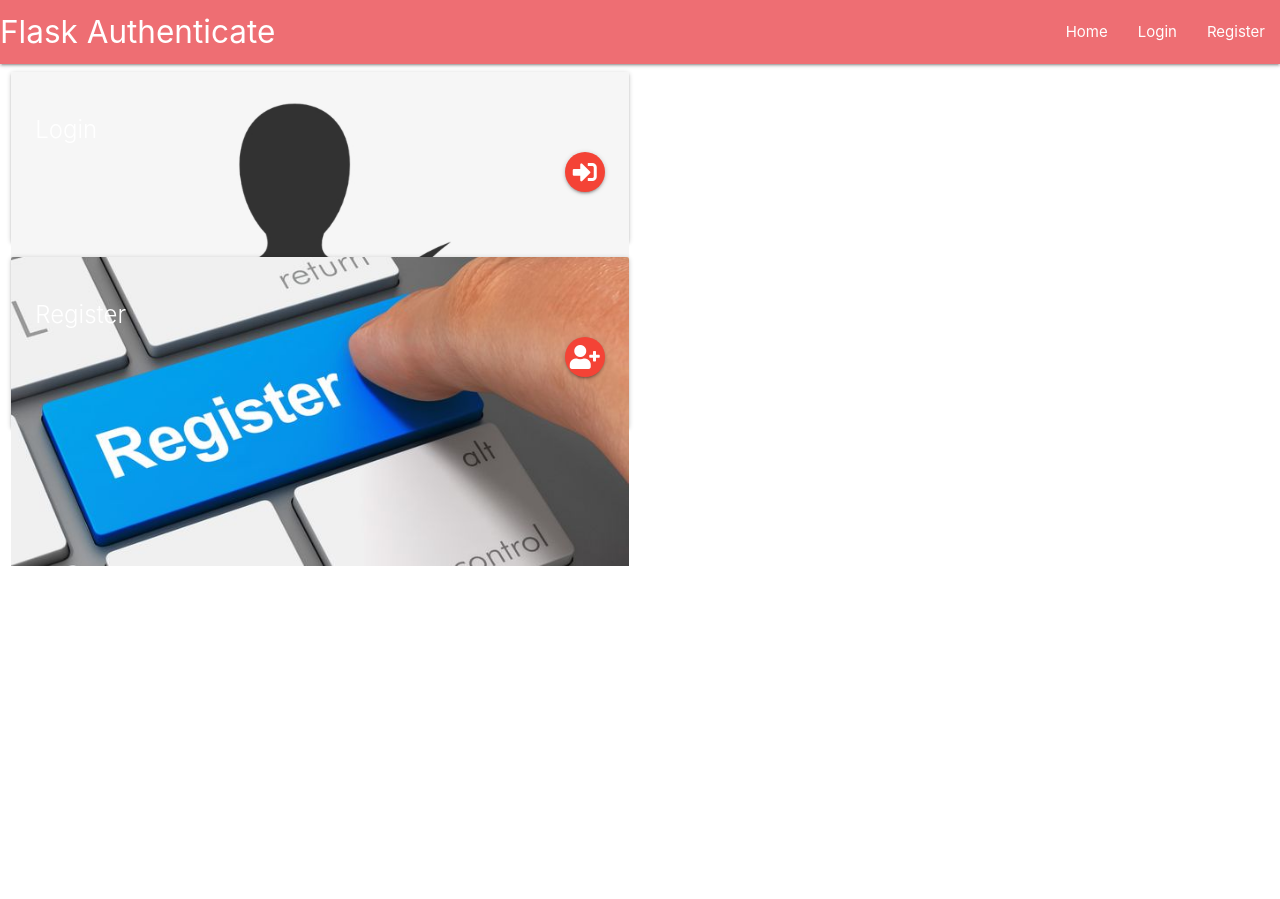
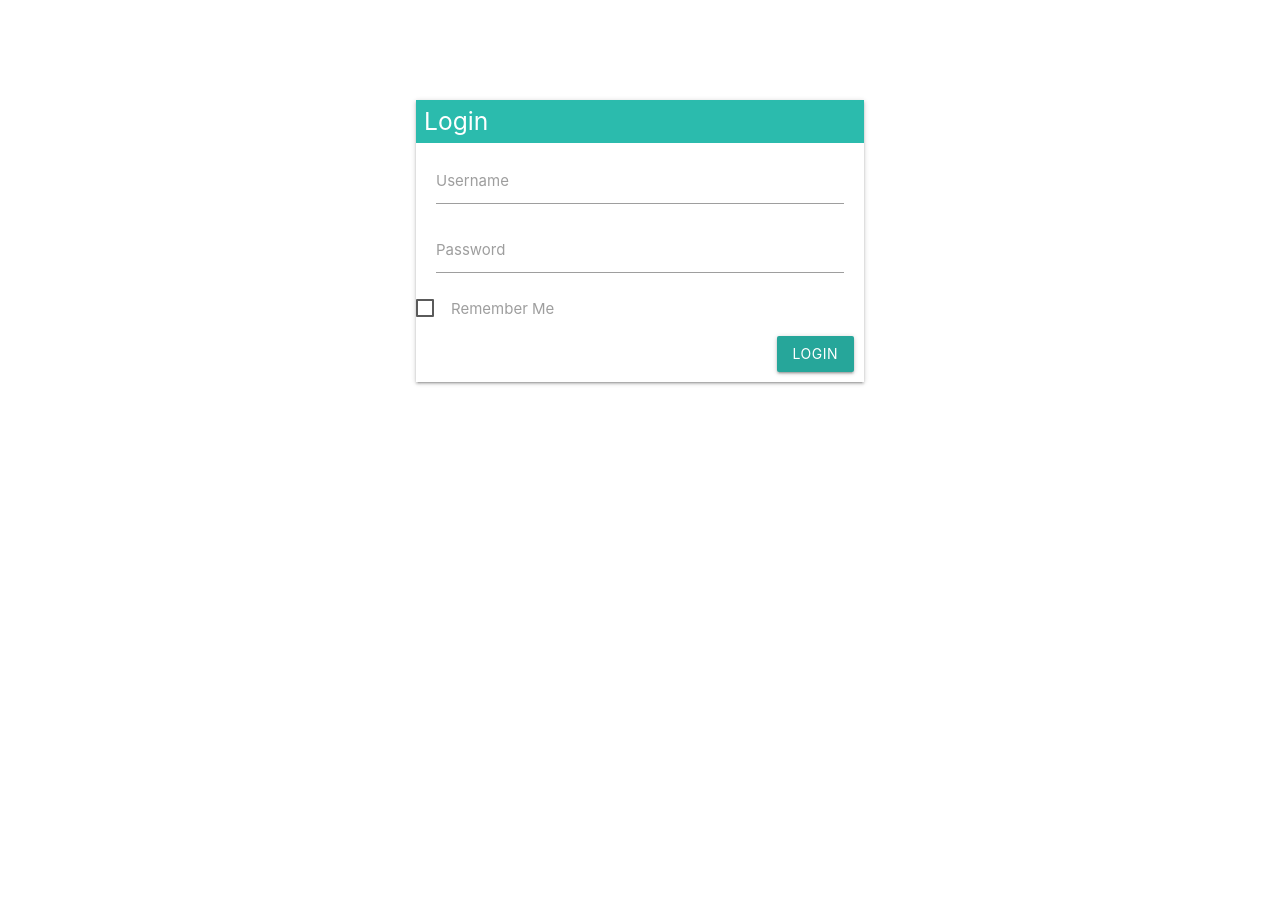
Before and after one commit to michodgs25/flask-authentication, a Flask app: page / in a window 1280 px wide. Shown: the top 899 px of the page. Run offline with Flask 2, Linux system fonts and the light colour scheme; some libraries are stand-ins or nearby versions.

Commit message:
Reform web pathway

```diff
--- a/static/css/style.css
+++ b/static/css/style.css
@@ -1,3 +1,28 @@
-.card-image {
-    height: 100px;
-}
+#panell{
+     margin-top: 100px;
+     padding: 0px;
+   }
+   #loginbtn{
+     float: right;
+     margin-bottom: 10px;
+     margin-right: 10px;
+   }
+   #title{
+     background-color: #2bbbad;
+     color: white;
+     padding: 8px;
+     margin-top: 0px
+   }
+   form{
+     padding:0px;
+     border-radius: 3px;
+     box-sizing: border-box;
+   }
+
+   #username,#password{
+    margin-left: 20px;
+    margin-right: 20px;
+   }
+   #checkbox{
+    margin-left: 30px;
+   }
--- a/templates/base.html
+++ b/templates/base.html
@@ -54,7 +54,7 @@
     {% block content %}
     {% endblock %}
     <!--Scripts library-->
-
+    {% block scripts %}
     <!--jQuery library-->
     <script src="https://code.jquery.com/jquery-3.5.1.min.js"
         integrity="sha256-9/aliU8dGd2tb6OSsuzixeV4y/faTqgFtohetphbbj0=" crossorigin="anonymous"></script>
@@ -62,7 +62,6 @@
     <script src="https://cdnjs.cloudflare.com/ajax/libs/materialize/1.0.0/js/materialize.min.js"></script>
     <!--custom js-->
     <script src="{{ url_for('static', filename='js/app.js') }}"></script>
-    {% block scripts %}
     {% endblock %}
 </body>
 
--- a/templates/home.html
+++ b/templates/home.html
@@ -1,34 +1,63 @@
-{% extends "base.html" %}
-{% block page_header %}
-<div class="container header-container">
-    <div class="row">
-        <div class="col"></div>
-    </div>
-</div>
-{% endblock %}
-{% block content %}
-<div class="row">
-    <div class="col s12 m6">
-        <div class="card">
-            <div class="card-image">
-                <img src="{{url_for('static', filename='images/cards/login-card.png')}}" alt="Login card image">
-                <span class="card-title text-bold text-black">Login</span>
-                <a class="btn-floating halfway-fab waves-effect waves-light red"><i class="fas fa-sign-in-alt"></i></a>
-            </div>
-            <div class="card-content">
-                <p>Login</p>
+<!DOCTYPE html>
+<html lang="en">
+
+<head>
+    <meta charset="UTF-8">
+    <meta name="viewport" content="width=device-width, initial-scale=1.0">
+    <!--font-awesome library, provide site icons-->
+    <link rel="stylesheet" href="https://cdnjs.cloudflare.com/ajax/libs/font-awesome/5.14.0/css/all.min.css"
+        integrity="sha512-1PKOgIY59xJ8Co8+NE6FZ+LOAZKjy+KY8iq0G4B3CyeY6wYHN3yt9PW0XpSriVlkMXe40PTKnXrLnZ9+fkDaog=="
+        crossorigin="anonymous" type="text/css" />
+    <!-- materilize minified CSS library -->
+    <link rel="stylesheet" href="https://cdnjs.cloudflare.com/ajax/libs/materialize/1.0.0/css/materialize.min.css"
+        type="text/css">
+    <!--custom css file-->
+    <link rel="stylesheet" href="{{ url_for('static', filename='css/style.css') }}" type="text/css">
+    <!--site name-->
+    <title>Flask Authenticate</title>
+    <!--Favicon, site icon-->
+    <link id="favicon" rel="icon" type="image/png" sizes="16x16"
+        href="{{url_for('static', filename='images/favicon/favicon-16x16.png') }}">
+    <title>Flask Authenticate</title>
+</head>
+
+<body>
+    <div class="container">
+        <div class="row">
+
+            <div class="col s6 offset-s3 z-depth-1" id="panell">
+                <h5 id="title">Login</h5>
+                <form>
+
+                    <div class="input-field" id="username">
+                        <input type="text" maxlength="15" pattern="^[a-zA-Z0-9]{5,15}$" class="validate" required>
+                        <label for="username">Username</label>
+                    </div>
+                    <div class="input-field" id="password">
+                        <input type="password" maxlength="15" pattern="^[a-zA-Z0-9]{5,15}$" class="validate" required>
+                        <label for="password">Password</label>
+                    </div>
+                    <p>
+                        <label>
+                            <input id="indeterminate-checkbox" type="checkbox" />
+                            <span>Remember Me</span>
+                        </label>
+                    </p>
+                    <a class="waves-effect waves-light btn" id="loginbtn">Login</a>
+
+                </form>
+
             </div>
         </div>
-        <div class="card">
-            <div class="card-image">
-                <img src="{{url_for('static', filename='images/cards/card-register.jpg')}}" alt="Login card image">
-                <span class="card-title">Register</span>
-                <a class="btn-floating halfway-fab waves-effect waves-light red"><i class="fas fa-user-plus"></i></a>
-            </div>
-            <div class="card-content">
-                <p>Register With Us</p>
-            </div>
-        </div>
+
     </div>
-</div>
-{% endblock %}
+    <!--jQuery library-->
+    <script src="https://code.jquery.com/jquery-3.5.1.min.js"
+        integrity="sha256-9/aliU8dGd2tb6OSsuzixeV4y/faTqgFtohetphbbj0=" crossorigin="anonymous"></script>
+    <!-- Compiled materialize Js -->
+    <script src="https://cdnjs.cloudflare.com/ajax/libs/materialize/1.0.0/js/materialize.min.js"></script>
+    <!--custom js-->
+    <script src="{{ url_for('static', filename='js/app.js') }}"></script>
+</body>
+
+</html>
```
Also changed, not shown: static/js/app.js (+3 -4 lines), templates/login.html (+3 -9 lines), templates/register.html (+3 -7 lines).
